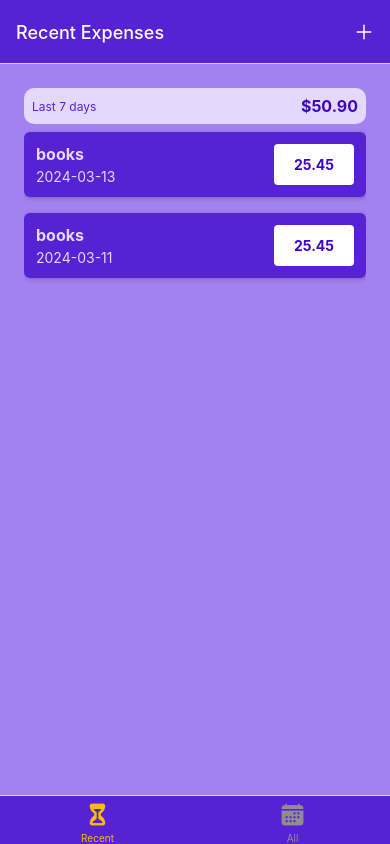
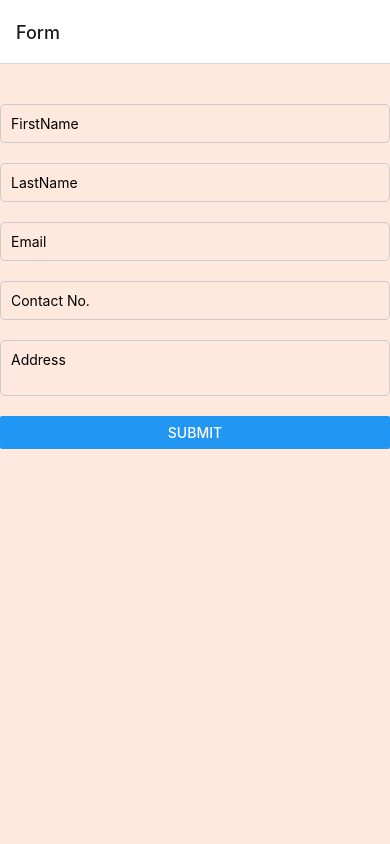
Before and after one commit to parmarayushi/expense-tracker-app, a React Native app: screen /Form in a window 390 px wide. Built offline with nearby package versions, Linux system fonts and the light colour scheme.

Commit message:
feat: created form and shown data in table form on listing screen

```diff
--- a/App.js
+++ b/App.js
@@ -2,12 +2,11 @@ import { Ionicons } from "@expo/vector-icons";
 import { createBottomTabNavigator } from "@react-navigation/bottom-tabs";
 import { NavigationContainer } from "@react-navigation/native";
 import { createNativeStackNavigator } from "@react-navigation/native-stack";
-import { StatusBar } from "expo-status-bar";
 import { GlobalStyles } from "./constants/styles";
+import DemoForm from "./demo-form/DemoForm";
+import DemoList from "./demo-form/DemoList";
 import AllExpenses from "./screens/AllExpenses";
-import ManageExpense from "./screens/ManageExpense";
 import RecentExpenses from "./screens/RecentExpenses";
-import ExpensesContextProvider from "./store/expensesContext";
 import IconButton from "./ui/IconButton";
 
 const Stack = createNativeStackNavigator();
@@ -61,25 +60,34 @@ function ExpensesOverview() {
 
 export default function App() {
   return (
-    <>
-      <StatusBar style="light" />
-      <ExpensesContextProvider>
-        <NavigationContainer>
-          <Stack.Navigator
-            screenOptions={{
-              headerStyle: { backgroundColor: GlobalStyles.colors.primary400 },
-              headerTintColor: "white",
-            }}
-          >
-            <Stack.Screen
-              name="ExpensesOverview"
-              component={ExpensesOverview}
-              options={{ headerShown: false }}
-            />
-            <Stack.Screen name="ManageExpense" component={ManageExpense} />
-          </Stack.Navigator>
-        </NavigationContainer>
-      </ExpensesContextProvider>
-    </>
+    //   <>
+    //     <StatusBar style="light" />
+    //     <ExpensesContextProvider>
+    //       <NavigationContainer>
+    //         <Stack.Navigator
+    //           screenOptions={{
+    //             headerStyle: { backgroundColor: GlobalStyles.colors.primary400 },
+    //             headerTintColor: "white",
+    //           }}
+    //         >
+    //           <Stack.Screen
+    //             name="ExpensesOverview"
+    //             component={ExpensesOverview}
+    //             options={{ headerShown: false }}
+    //           />
+    //           <Stack.Screen name="ManageExpense" component={ManageExpense} />
+    //         </Stack.Navigator>
+    //       </NavigationContainer>
+    //     </ExpensesContextProvider>
+    //   </>
+
+    //-----------------------DEMO FORM----------------------------
+
+    <NavigationContainer>
+      <Stack.Navigator>
+        <Stack.Screen name="Form" component={DemoForm} />
+        <Stack.Screen name="List" component={DemoList} />
+      </Stack.Navigator>
+    </NavigationContainer>
   );
 }
--- /dev/null
+++ b/demo-form/DemoForm.js
@@ -0,0 +1,104 @@
+import { useState } from "react";
+import {
+  Alert,
+  Button,
+  SafeAreaView,
+  StyleSheet,
+  TextInput,
+} from "react-native";
+
+export default function DemoForm({ navigation }) {
+  const [input, setInputs] = useState({
+    firstName: "",
+    lastName: "",
+    email: "",
+    contact: "",
+    address: "",
+  });
+  const [data, setData] = useState([]);
+
+  function handleInputChange(inputs, enteredValue) {
+    setInputs((curInputs) => {
+      return { ...curInputs, [inputs]: enteredValue };
+    });
+  }
+
+  const handleSubmit = () => {
+    // Perform validation
+    if (
+      !input.firstName ||
+      !input.lastName ||
+      !input.email ||
+      !input.contact ||
+      !input.address
+    ) {
+      Alert.alert("Error", "Please fill in all fields");
+      return;
+    }
+
+    // If validation passes, add data to the list
+    setData([...data, input]);
+    setInputs("");
+
+    navigation.navigate("List", { formData: data });
+  };
+
+  return (
+    <SafeAreaView style={styles.container}>
+      <TextInput
+        style={styles.input}
+        placeholder="FirstName"
+        onChangeText={handleInputChange.bind(this, "firstName")}
+        value={input.firstName}
+      />
+      <TextInput
+        style={styles.input}
+        placeholder="LastName"
+        onChangeText={handleInputChange.bind(this, "lastName")}
+        value={input.lastName}
+      />
+      <TextInput
+        style={styles.input}
+        placeholder="Email"
+        onChangeText={handleInputChange.bind(this, "email")}
+        value={input.email}
+      />
+      <TextInput
+        style={styles.input}
+        placeholder="Contact No."
+        onChangeText={handleInputChange.bind(this, "contact")}
+        value={input.contact}
+      />
+      <TextInput
+        style={styles.input}
+        placeholder="Address"
+        onChangeText={handleInputChange.bind(this, "address")}
+        value={input.address}
+        multiline={true}
+      />
+      <Button title="Submit" onPress={handleSubmit} />
+    </SafeAreaView>
+  );
+}
+
+const styles = StyleSheet.create({
+  container: {
+    flex: 1,
+    padding: 20,
+    paddingTop: 40,
+    backgroundColor: "rgb(255, 232, 221)f",
+  },
+  input: {
+    width: "100%",
+    marginBottom: 20,
+    padding: 10,
+    borderWidth: 1,
+    borderColor: "#ccc",
+    borderRadius: 5,
+  },
+  item: {
+    padding: 20,
+    borderBottomWidth: 1,
+    borderBottomColor: "#ccc",
+  },
+});
--- /dev/null
+++ b/demo-form/DemoList.js
@@ -0,0 +1,45 @@
+import { StyleSheet, View } from "react-native";
+import { Row, Table } from "react-native-table-component";
+
+export default function DemoList({ route }) {
+  const { formData } = route.params;
+
+  return (
+    <View style={styles.container}>
+      <Table borderStyle={{ borderWidth: 1, borderColor: "#c8e1ff" }}>
+        <Row
+          data={["First Name", "Last Name", "Email", "Contact", "Address"]}
+          style={styles.head}
+          textStyle={styles.textStyle}
+        />
+        {formData.map((rowData, index) => (
+          <Row
+            key={index}
+            data={[
+              rowData.firstName,
+              rowData.lastName,
+              rowData.email,
+              rowData.contact,
+              rowData.address,
+            ]}
+            textStyle={styles.text}
+          />
+        ))}
+      </Table>
+    </View>
+  );
+}
+
+const styles = StyleSheet.create({
+  container: {
+    flex: 1,
+    padding: 20,
+    backgroundColor: "white",
+  },
+  head: {
+    height: 50,
+    backgroundColor: "#f1f8ff",
+  },
+  text: { margin: 6 },
+  textStyle: { padding: 2, textAlign: "center" },
+});
--- a/package.json
+++ b/package.json
@@ -17,7 +17,8 @@
     "react": "18.2.0",
     "react-native": "0.73.4",
     "react-native-safe-area-context": "4.8.2",
-    "react-native-screens": "~3.29.0"
+    "react-native-screens": "~3.29.0",
+    "react-native-table-component": "^1.2.2"
   },
   "devDependencies": {
     "@babel/core": "^7.20.0"
```
Also changed, not shown: 1 other file (tests, documents, lock files or other folders).
